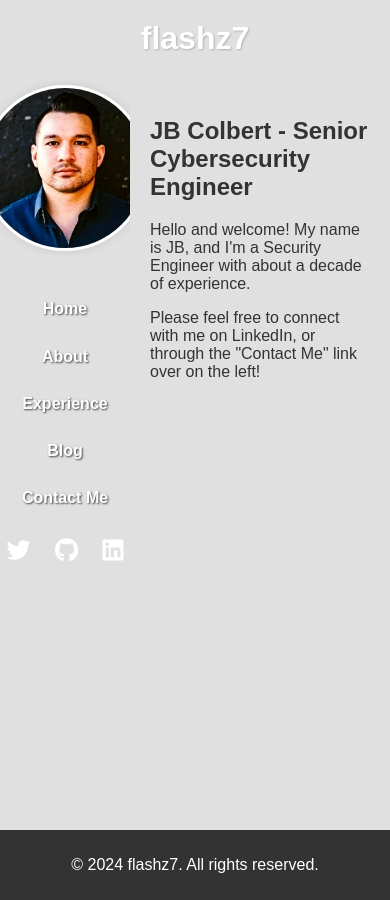
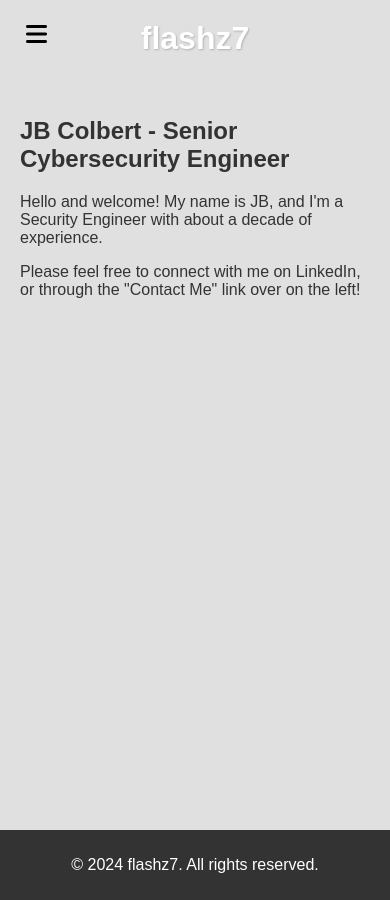
Before and after one commit to flashz7/flashz7.github.io, a Jekyll site: the page built from index.md, in a window 390 px wide. Built offline with Jekyll 4.4.1, drawn with Linux system fonts in a browser that asks for light colours.

Commit message:
added media queries for mobile devices

```diff
--- a/_includes/sidebar.html
+++ b/_includes/sidebar.html
@@ -1,4 +1,4 @@
-<aside class="sidebar">
+<aside class="sidebar" id="sidebar">
     <div class="sidebar-content">
         <img src="{{ '/assets/images/profile.jpg' | relative_url }}" alt="Profile Picture">
         <nav>
@@ -7,13 +7,13 @@
                 <li><a href="{{ '/about' | relative_url }}">About</a></li>
                 <li><a href="{{ '/experience' | relative_url }}">Experience</a></li>
                 <li><a href="{{ '/blog' | relative_url }}">Blog</a></li>
-                <li><a href="{{ '/contact' | relative_url }}">Contact Me</a></li>
+                <li><a href="{{ '/contact' | relative_url }}">Contact</a></li>
             </ul>
-            <div class="social-icons">
-                <a href="https://twitter.com/jb_tweets_stuff" target="_blank" class="social-icon"><i class="fab fa-twitter"></i></a>
-                <a href="https://github.com/flashz7" target="_blank" class="social-icon"><i class="fab fa-github"></i></a>
-                <a href="https://linkedin.com/in/jamescolbertv" target="_blank" class="social-icon"><i class="fab fa-linkedin"></i></a>
-            </div>
         </nav>
+        <div class="social-icons">
+            <a href="https://twitter.com/yourusername" target="_blank" class="social-icon"><i class="fab fa-twitter"></i></a>
+            <a href="https://github.com/yourusername" target="_blank" class="social-icon"><i class="fab fa-github"></i></a>
+            <a href="https://linkedin.com/in/yourusername" target="_blank" class="social-icon"><i class="fab fa-linkedin"></i></a>
+        </div>
     </div>
 </aside>
--- a/_layouts/blog.html
+++ b/_layouts/blog.html
@@ -11,6 +11,9 @@
     <div class="wrapper">
         <div class="site-title-container">
             <h1 class="site-title">flashz7</h1>
+            <button class="hamburger-menu" id="hamburger-menu">
+                <i class="fas fa-bars"></i>
+            </button>
         </div>
         <div class="container">
             {% include sidebar.html %}
--- a/_layouts/default.html
+++ b/_layouts/default.html
@@ -11,8 +11,11 @@
     <div class="wrapper">
         <div class="site-title-container">
             <h1 class="site-title">{{ site.title }}</h1>
+            <button class="hamburger-menu" id="hamburger-menu">
+                <i class="fas fa-bars"></i>
+            </button>
         </div>
-        <div class="container">
+        <div class="container" id="container">
             {% include sidebar.html %}
             <div class="main-content">
                 <main>
--- a/assets/css/styles.css
+++ b/assets/css/styles.css
@@ -143,3 +143,56 @@
     color: #0073b1;
     border-bottom: 2px solid #0073b1;
 }
+
+.hamburger-menu {
+    display: none;
+    background: none;
+    border: none;
+    font-size: 24px;
+    position: absolute;
+    top: 20px;
+    left: 20px;
+    cursor: pointer;
+}
+
+@media (max-width: 768px) {
+    .sidebar {
+        position: fixed;
+        top: 0;
+        left: -100%;
+        width: 100%;
+        height: 100%;
+        background-color: #f4f4f4;
+        transition: left 0.3s ease;
+        z-index: 1000;
+        flex-direction: column;
+        justify-content: flex-start;
+        align-items: flex-start;
+        padding-top: 60px;
+    }
+
+    .sidebar-content {
+        width: 100%;
+        text-align: left;
+        padding-left: 20px;
+    }
+
+    .hamburger-menu {
+        display: block;
+    }
+
+    .container {
+        display: block;
+    }
+
+    .sidebar-open {
+        left: 0;
+    }
+
+    .social-icon {
+        margin: 0 10px;
+        color: #333;
+        font-size: 24px;
+    }
+
+}
--- a/assets/js/scripts.js
+++ b/assets/js/scripts.js
@@ -1,3 +1,8 @@
-document.addEventListener("DOMContentLoaded", function() {
-    console.log("Welcome to Flashz7 Cybersecurity!");
+document.addEventListener('DOMContentLoaded', function () {
+    var hamburgerMenu = document.getElementById('hamburger-menu');
+    var sidebar = document.getElementById('sidebar');
+
+    hamburgerMenu.addEventListener('click', function () {
+        sidebar.classList.toggle('sidebar-open');
+    });
 });
```
